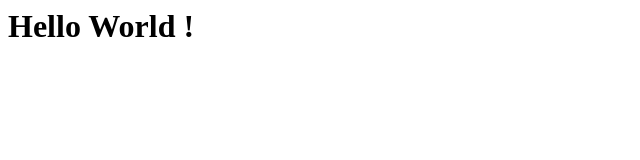
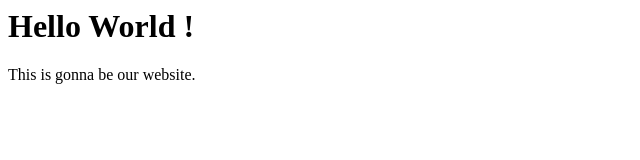
Before and after one commit to leboss104/DreamTeamStudi0, a plain HTML site: page index.html in a window 1280 px wide. Shown: the whole page, without its empty margins (0-640 px from the left). Drawn offline with Linux system fonts and the light colour scheme.

Commit message:
Update index.html

```diff
--- a/index.html
+++ b/index.html
@@ -1 +1,3 @@
 <h1> Hello World ! </h1>
+
+<b1>This is gonna be our website.</b1>
```
